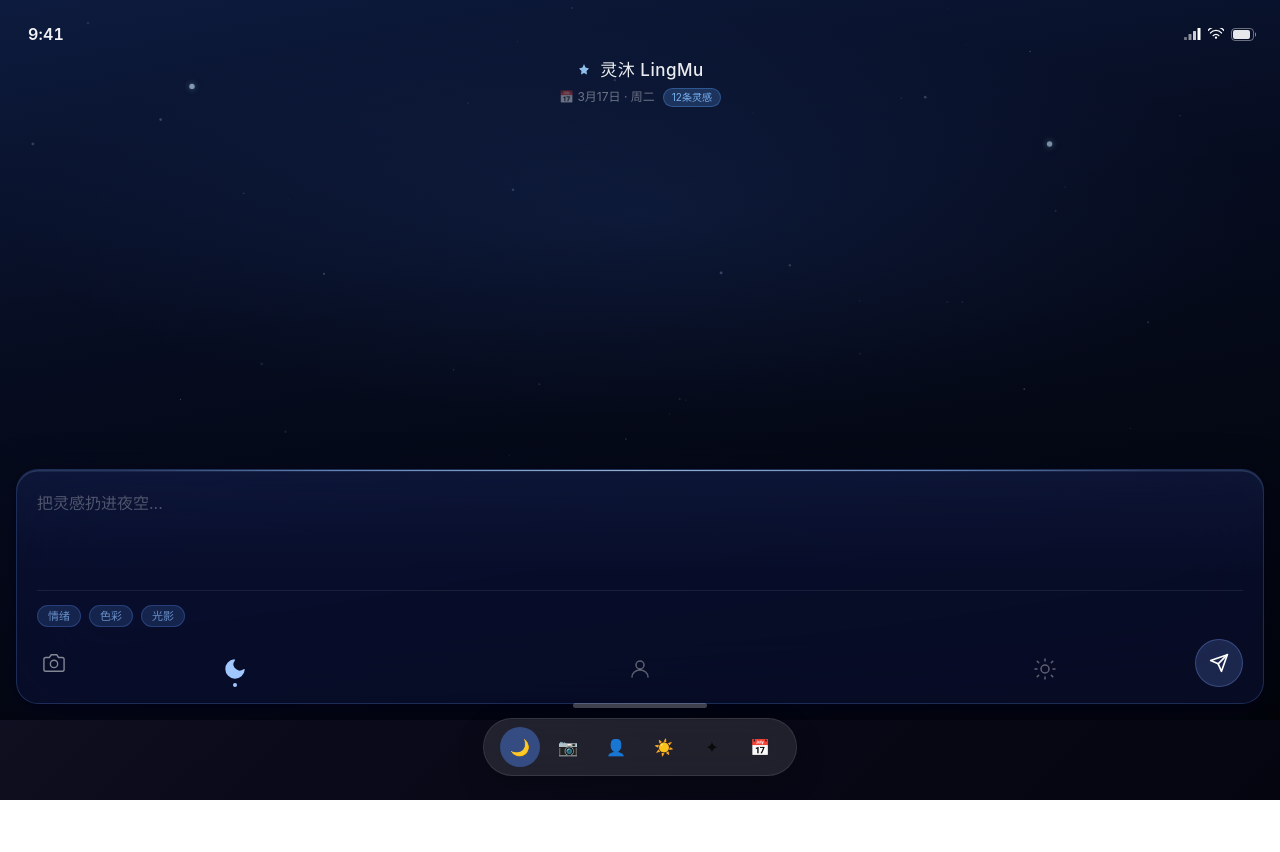
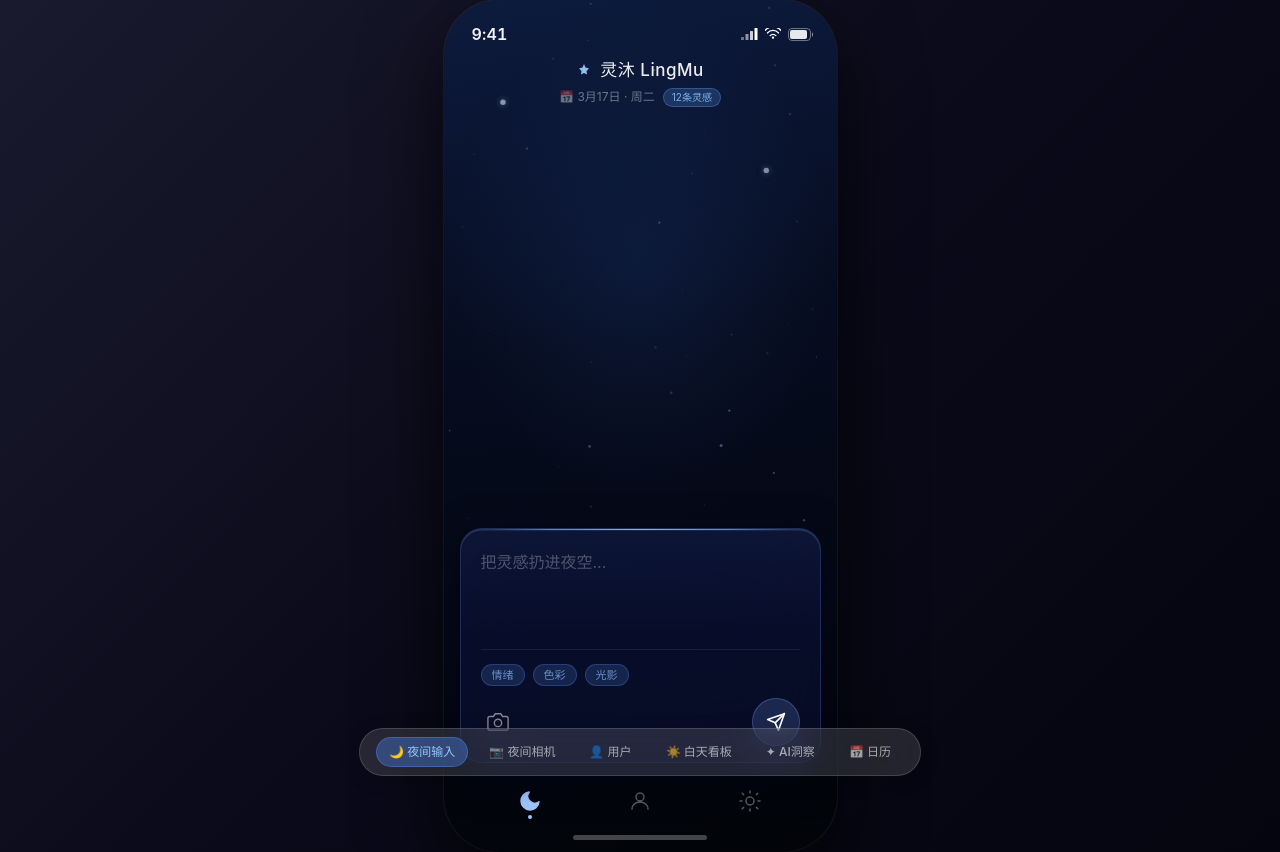
Before and after one commit to DavidClarkson29/lingmu-app, a React (Vite) app: page / in a window 1280 px wide. Before the commit the page ends 800 px from the top, so only its background shows below. Built offline with nearby package versions, Linux system fonts and the light colour scheme.

Commit message:
reset to initial version

```diff
--- a/src/app/App.tsx
+++ b/src/app/App.tsx
@@ -27,20 +27,26 @@ export default function App() {
 
   const renderPage = () => {
     switch (displayPage) {
-      case "night-input": return <NightInput onNavigate={navigate} />;
-      case "night-camera": return <NightCamera onNavigate={navigate} />;
-      case "profile": return <Profile onNavigate={navigate} />;
-      case "day-dashboard": return <DayDashboard onNavigate={navigate} />;
-      case "day-ai": return <DayAIInsights onNavigate={navigate} />;
-      case "day-calendar": return <DayCalendar onNavigate={navigate} />;
-      default: return <NightInput onNavigate={navigate} />;
+      case "night-input":
+        return <NightInput onNavigate={navigate} />;
+      case "night-camera":
+        return <NightCamera onNavigate={navigate} />;
+      case "profile":
+        return <Profile onNavigate={navigate} />;
+      case "day-dashboard":
+        return <DayDashboard onNavigate={navigate} />;
+      case "day-ai":
+        return <DayAIInsights onNavigate={navigate} />;
+      case "day-calendar":
+        return <DayCalendar onNavigate={navigate} />;
+      default:
+        return <NightInput onNavigate={navigate} />;
     }
   };
 
   return (
-    /* 1. 外层：去掉 flex-center，直接占满宽高 */
     <div
-      className="w-full h-screen relative overflow-hidden"
+      className="min-h-screen w-full flex items-center justify-center"
       style={{
         background: isNightPage
           ? "linear-gradient(135deg, #1a1a2e 0%, #0a0a1a 50%, #050510 100%)"
@@ -48,7 +54,21 @@ export default function App() {
         transition: "background 0.6s ease",
       }}
     >
-      {/* 2. 页面内容：去掉固定的 393/852，让它随外层容器自适应 */}
+      {/* iPhone 15 Pro Frame — 393×852 */}
+      <div
+        style={{
+          width: 393,
+          height: 852,
+          borderRadius: 55,
+          overflow: "hidden",
+          position: "relative",
+          boxShadow: isNightPage
+            ? "0 30px 80px rgba(0,0,0,0.7), 0 0 0 1px rgba(255,255,255,0.08), inset 0 0 0 1px rgba(255,255,255,0.05)"
+            : "0 30px 80px rgba(0,0,0,0.25), 0 0 0 1px rgba(0,0,0,0.12)",
+          transition: "box-shadow 0.6s ease",
+        }}
+      >
+        {/* Page Content */}
         <div
           style={{
             position: "absolute",
@@ -56,49 +76,61 @@ export default function App() {
             opacity: transitioning ? 0 : 1,
             transform: transitioning ? "scale(0.98)" : "scale(1)",
             transition: "opacity 0.22s ease, transform 0.22s ease",
-          paddingBottom: "80px", // 为底部的导航栏留出呼吸空间
           }}
         >
           {renderPage()}
         </div>
+      </div>
 
-      {/* 3. 导航栏：核心修复！去掉 fixed，改为 absolute，确保它永远在 App 容器内部的底部 */}
+      {/* Desktop Page Selector */}
       <div
-        className="absolute bottom-6 left-1/2 -translate-x-1/2 flex items-center gap-2 px-4 py-2 rounded-full"
+        className="fixed bottom-6 left-1/2 -translate-x-1/2 flex items-center gap-2 px-4 py-2 rounded-full"
         style={{
-          background: isNightPage ? "rgba(255,255,255,0.1)" : "rgba(0,0,0,0.05)",
+          background: "rgba(255,255,255,0.12)",
           backdropFilter: "blur(20px)",
           WebkitBackdropFilter: "blur(20px)",
-          border: isNightPage ? "1px solid rgba(255,255,255,0.1)" : "1px solid rgba(0,0,0,0.05)",
-          boxShadow: "0 10px 30px rgba(0,0,0,0.2)",
+          border: "1px solid rgba(255,255,255,0.15)",
+          boxShadow: "0 4px 20px rgba(0,0,0,0.15)",
           zIndex: 200,
         }}
       >
         {(
           [
-            { id: "night-input", label: "🌙", night: true },
-            { id: "night-camera", label: "📷", night: true },
-            { id: "profile", label: "👤", night: false },
-            { id: "day-dashboard", label: "☀️", night: false },
-            { id: "day-ai", label: "✦", night: false },
-            { id: "day-calendar", label: "📅", night: false },
+            { id: "night-input", label: "🌙 夜间输入", night: true },
+            { id: "night-camera", label: "📷 夜间相机", night: true },
+            { id: "profile", label: "👤 用户", night: false },
+            { id: "day-dashboard", label: "☀️ 白天看板", night: false },
+            { id: "day-ai", label: "✦ AI洞察", night: false },
+            { id: "day-calendar", label: "📅 日历", night: false },
           ] as { id: Page; label: string; night: boolean }[]
         ).map((item) => (
           <button
             key={item.id}
             onClick={() => navigate(item.id)}
             style={{
-              width: "40px",
-              height: "40px",
-              display: "flex",
-              alignItems: "center",
-              justifyContent: "center",
-              borderRadius: "50%",
-              fontSize: 16,
-              background: currentPage === item.id
-                ? (item.night ? "rgba(80,140,255,0.4)" : "rgba(0,0,0,0.1)")
+              padding: "5px 12px",
+              borderRadius: 20,
+              fontSize: 12,
+              background:
+                currentPage === item.id
+                  ? item.night
+                    ? "rgba(80,140,255,0.35)"
+                    : "rgba(200,160,60,0.3)"
                   : "transparent",
+              color:
+                currentPage === item.id
+                  ? item.night
+                    ? "rgba(150,200,255,1)"
+                    : "rgba(160,110,20,1)"
+                  : "rgba(255,255,255,0.6)",
+              border:
+                currentPage === item.id
+                  ? item.night
+                    ? "1px solid rgba(80,140,255,0.4)"
+                    : "1px solid rgba(200,160,60,0.4)"
+                  : "1px solid transparent",
               transition: "all 0.2s",
+              whiteSpace: "nowrap",
             }}
           >
             {item.label}
@@ -108,8 +140,10 @@ export default function App() {
 
       <style>{`
         * { box-sizing: border-box; }
-        body { margin: 0; overflow: hidden; background: transparent; }
+        body { margin: 0; overflow: hidden; }
         ::-webkit-scrollbar { width: 0; }
+        textarea:focus { outline: none; }
+        input:focus { outline: none; }
       `}</style>
     </div>
   );
--- a/src/app/components/FloatingTabBar.tsx
+++ b/src/app/components/FloatingTabBar.tsx
@@ -18,9 +18,7 @@ export function FloatingTabBar({ current, onNavigate, mode }: FloatingTabBarProp
   const dayActive = current === "day-dashboard" || current === "day-ai";
 
   return (
-    <div className="absolute bottom-0 left-0 w-full flex flex-col items-center z-50" style={{ paddingBottom: 0 }}>
-      {/* 核心修改说明：以上加入了 absolute 等属性强制沉底 */}
-
+    <div className="shrink-0 flex flex-col items-center" style={{ paddingBottom: 0 }}>
       {/* Full-width transparent bar */}
       <div
         style={{
```
Lines whose indentation alone changed are shown as unchanged.
